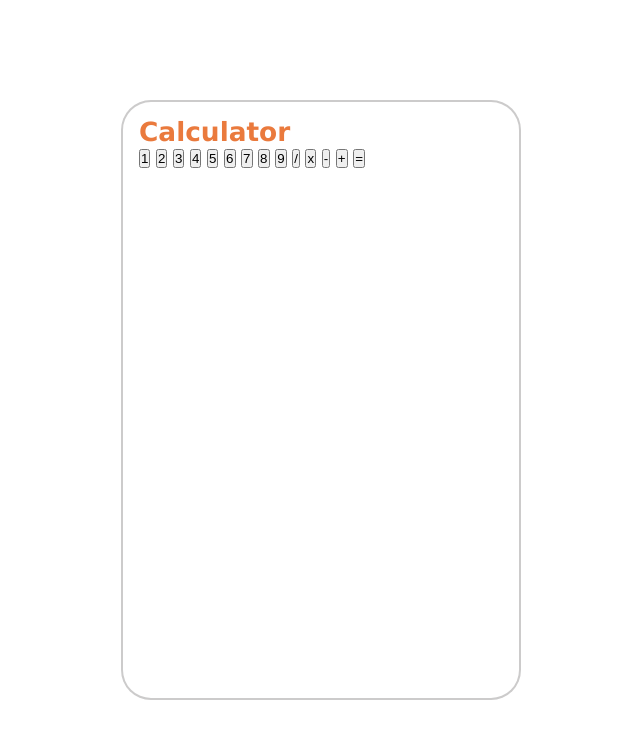
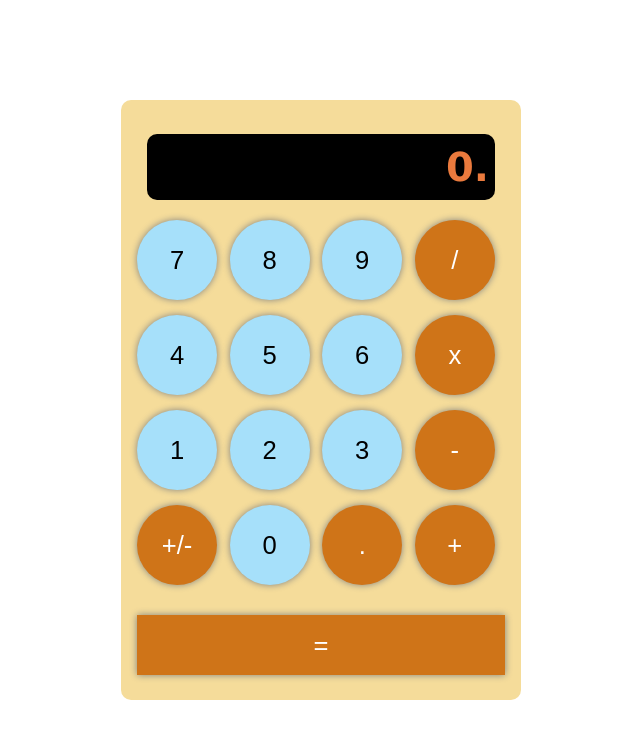
Before and after one commit to alfredobialo/lession-02_html_structure, a plain HTML site: page calculator.html in a window 1280 px wide. Shown: the whole page, without its empty margins (319-959 px from the left). Drawn offline with Linux system fonts and the light colour scheme.

Commit message:
Calculator Styles applied

```diff
--- a/calculator.html
+++ b/calculator.html
@@ -11,31 +11,104 @@
             height: 100dvh;
             display: grid;
             place-content: center;
+            box-sizing: border-box;
         }
 
+        .btn{
+            width:80px;
+            height:80px;
+            background-color: #a6e0fa;
+            border: none;
+            border-radius: 50%;
+            font-size: 1.6rem;
+            margin-right: 7px;
+            box-shadow: 0 0 7px  gray;
+            cursor: pointer;
+            transition: all 500ms linear;
+
+
+        }
+        .btn:hover:not(.btn-equal),.btn:focus:not(.btn-equal){
+            background-color: #1e406a;
+            color : whitesmoke;
+            transform: scale(1.2) /*rotate(360deg)*/;
+        }
+        .btn-op{
+            background-color: #cf7418;
+            color: white;
+        }
+        .btn-equal{
+            background-color: #cf7418;
+            color: white;
+            width:100%;
+            height:60px;
+            border: none;
+            border-radius:unset;
+            margin-top: 15px;
+        }
+        .btn-container{
+            margin-bottom: 15px;
+        }
+        .main-container{
+            display: flex;
+            flex-direction: column-reverse;
+        }
+
+        .lcd{
+            background-color: black;
+            color: #4270e1;
+            text-align: right;
+            padding: 10px 6px ;
+            border-radius: 10px;
+            margin: 20px 10px ;
+            font-size: 2.5rem;
+        }
+        .calculator{
+            border-radius: 10px;
+        }
 
     </style>
 </head>
 <body>
 
-<div class="calculator anim-slide-in">
-    <h2>Calculator</h2>
-    <div>
+<div class="calculator anim-slide-in____">
+    <h2 class="lcd">0.</h2>
+    <div class="main-container">
+        <div class="btn-container">
+            <button class="btn btn-op">+/-</button>
+            <button class="btn btn-num">0</button>
+            <button class="btn btn-op">.</button>
+            <button class="btn btn-op">+</button>
+        </div>
+        <div class="btn-container">
             <button class="btn btn-num">1</button>
             <button class="btn btn-num">2</button>
             <button class="btn btn-num">3</button>
+            <button class="btn btn-op">-</button>
+        </div>
+
+        <div class="btn-container">
             <button class="btn btn-num">4</button>
             <button class="btn btn-num">5</button>
             <button class="btn btn-num">6</button>
+            <button class="btn btn-op">x</button>
+        </div>
+
+        <div class="btn-container">
             <button class="btn btn-num">7</button>
             <button class="btn btn-num">8</button>
             <button class="btn btn-num">9</button>
             <button class="btn btn-op">/</button>
-        <button class="btn btn-op">x</button>
-        <button class="btn btn-op">-</button>
-        <button class="btn btn-op">+</button>
-        <button class="btn btn-op">=</button>
         </div>
+
+
+
+    </div>
+  <div class="btn-container">
+      <button class="btn btn-op btn-equal">=</button>
+  </div>
+
+
 </div>
 
 
```
Lines whose indentation alone changed are shown as unchanged.
